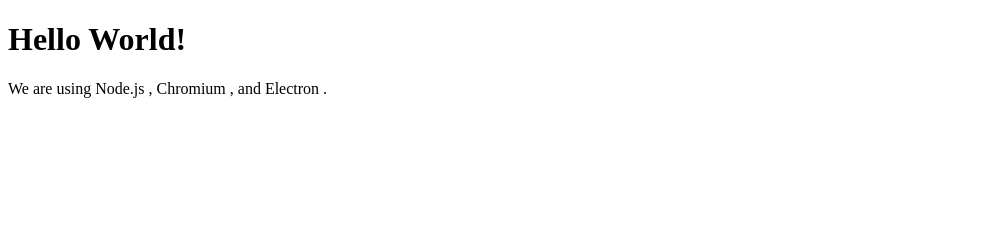
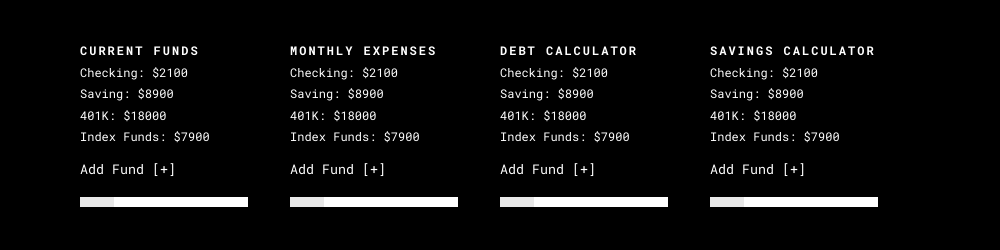
Before and after one commit to uonai/Fortunae, an Electron app: page index.html in a window 1000 px wide. Drawn offline with Linux system fonts and the light colour scheme.

Commit message:
basic styling

```diff
--- a/index.html
+++ b/index.html
@@ -1,18 +1,69 @@
 <!DOCTYPE html>
 <html>
   <head>
-    <meta charset="UTF-8">
+    <meta charset="UTF-8" />
     <!-- https://developer.mozilla.org/en-US/docs/Web/HTTP/CSP -->
-    <meta http-equiv="Content-Security-Policy" content="default-src 'self'; script-src 'self'">
-    <meta http-equiv="X-Content-Security-Policy" content="default-src 'self'; script-src 'self'">
-    <title>Hello World!</title>
+    <!-- <meta
+      http-equiv="Content-Security-Policy"
+      content="default-src 'self'; script-src 'self'"
+    />
+    <meta
+      http-equiv="X-Content-Security-Policy"
+      content="default-src 'self'; script-src 'self'"
+    /> -->
+    <style>
+      @import url("https://fonts.googleapis.com/css2?family=Roboto+Mono:wght@100;400;500;700&display=swap");
+    </style>
+    <link rel="stylesheet" type="text/css" href="style.css" />
+    <title>Fortunae</title>
   </head>
   <body>
-    <h1>Hello World!</h1>
-    We are using Node.js <span id="node-version"></span>,
-    Chromium <span id="chrome-version"></span>,
-    and Electron <span id="electron-version"></span>.
-
+    <div class="container">
+      <section>
+        <header>Current Funds</header>
+        <ul>
+          <li>Checking: $2100</li>
+          <li>Saving: $8900</li>
+          <li>401K: $18000</li>
+          <li>Index Funds: $7900</li>
+        </ul>
+        <button>Add Fund [+]</button>
+        <div class="rectangle"><div class="inner-rectangle"></div></div>
+      </section>
+      <section>
+        <header>Monthly Expenses</header>
+        <ul>
+          <li>Checking: $2100</li>
+          <li>Saving: $8900</li>
+          <li>401K: $18000</li>
+          <li>Index Funds: $7900</li>
+        </ul>
+        <button>Add Fund [+]</button>
+        <div class="rectangle"><div class="inner-rectangle"></div></div>
+      </section>
+      <section>
+        <header>Debt Calculator</header>
+        <ul>
+          <li>Checking: $2100</li>
+          <li>Saving: $8900</li>
+          <li>401K: $18000</li>
+          <li>Index Funds: $7900</li>
+        </ul>
+        <button>Add Fund [+]</button>
+        <div class="rectangle"><div class="inner-rectangle"></div></div>
+      </section>
+      <section>
+        <header>Savings Calculator</header>
+        <ul>
+          <li>Checking: $2100</li>
+          <li>Saving: $8900</li>
+          <li>401K: $18000</li>
+          <li>Index Funds: $7900</li>
+        </ul>
+        <button>Add Fund [+]</button>
+        <div class="rectangle"><div class="inner-rectangle"></div></div>
+      </section>
+    </div>
     <!-- You can also require other files to run in this process -->
     <script src="./renderer.js"></script>
   </body>
--- a/package.json
+++ b/package.json
@@ -18,5 +18,10 @@
   "license": "CC0-1.0",
   "devDependencies": {
     "electron": "^8.2.5"
+  },
+  "dependencies": {
+    "animejs": "^3.2.0",
+    "electron-reload": "^1.5.0",
+    "electron-store": "^5.1.1"
   }
 }
--- /dev/null
+++ b/style.css
@@ -0,0 +1,55 @@
+* {
+  box-sizing: border-box;
+  margin: 0;
+  padding: 0;
+  overflow: hidden;
+  color: #ffffff;
+  font-family: "Roboto Mono", monospace;
+  line-height: 1.8;
+}
+
+body {
+  background: #000;
+  color: #fff;
+  font-size: 12px;
+  font-weight: 400;
+}
+
+.container {
+  padding: 40px 80px;
+}
+
+section {
+  width: 25%;
+  float: left;
+}
+
+header {
+  font-size: 12px;
+  text-transform: uppercase;
+  font-weight: 600;
+  letter-spacing: 2px;
+}
+
+ul {
+  padding-bottom: 10px;
+}
+
+button {
+  color: #fff;
+  border: none;
+  background: none;
+  margin-bottom: 15px;
+}
+
+.rectangle {
+  width: 80%;
+  height: 10px;
+  background: #fff;
+}
+
+.inner-rectangle {
+  width: 20%;
+  height: 10px;
+  background: #e9e9e9;
+}
```
Also changed, not shown: main.js (+23 -17 lines), 1 other file.
